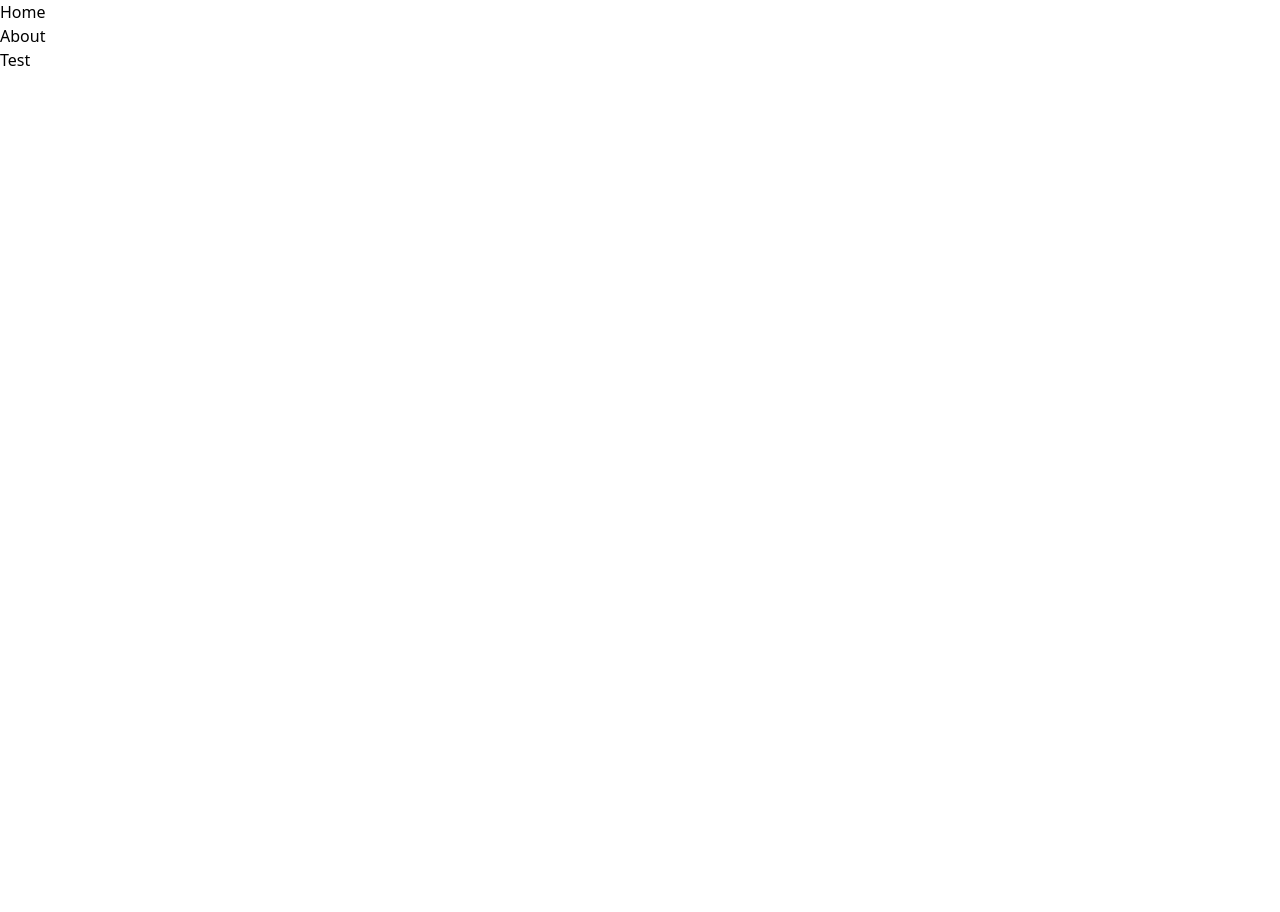
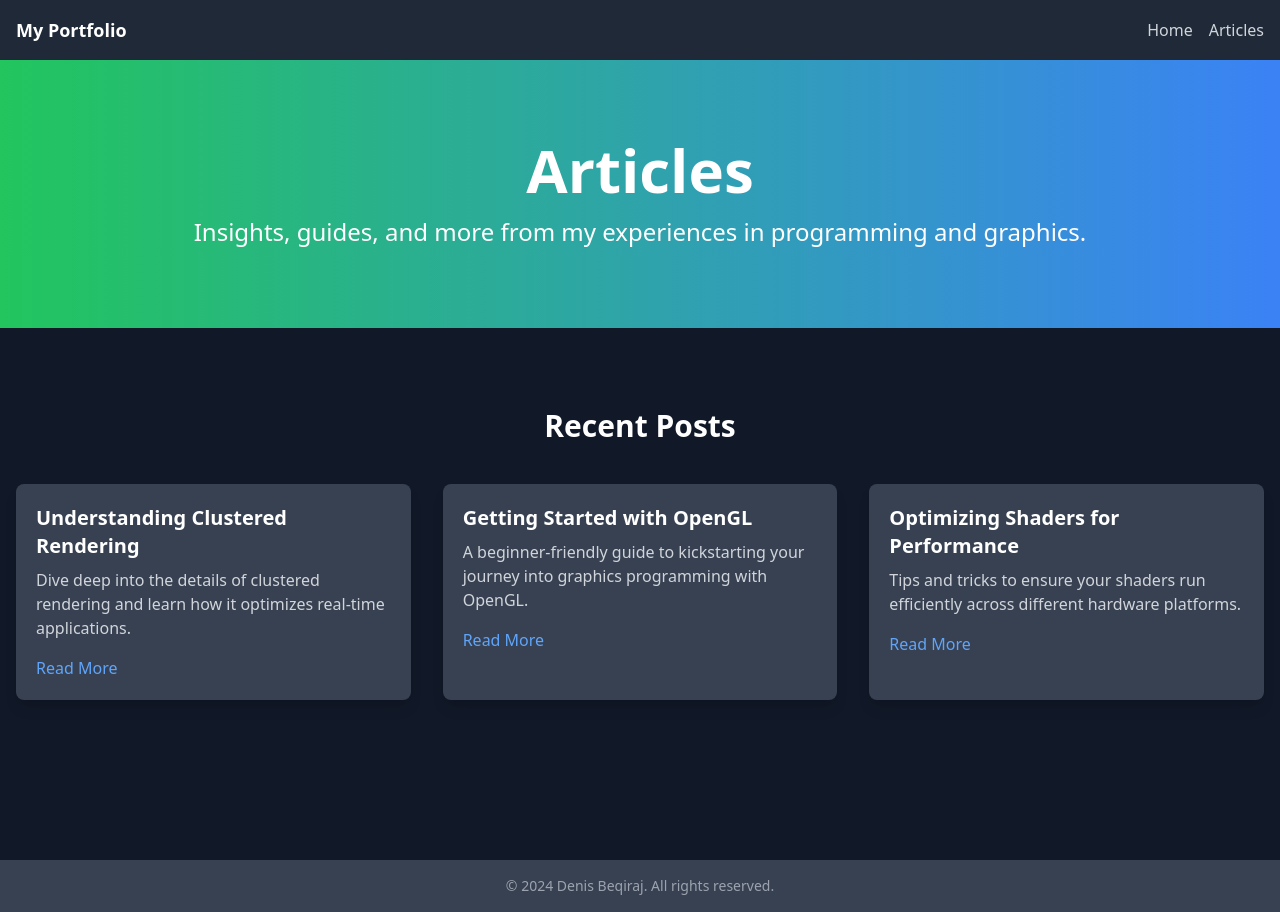
Before and after one commit to deni2312/deni2312.github.io, a React (Vite) app: page /deni2312.github.io/articles in a window 1280 px wide. Before the commit the page ends 800 px from the top, so only its background shows below. Built offline with nearby package versions, Linux system fonts and the light colour scheme.

Commit message:
Github Pages

```diff
--- a/src/App.tsx
+++ b/src/App.tsx
@@ -1,33 +1,48 @@
-import {
-  BrowserRouter as Router,
-  Routes,
-  Route,
-  Link
-} from "react-router-dom";
+import { BrowserRouter as Router, Routes, Route, Link } from "react-router-dom";
 import Site from "./Site";
 import ArticlesPage from "./ArticlesPage";
 
 export default function App() {
   return (
     <Router>
-      <div>
-        <nav>
-          <ul>
+      <div className="min-h-screen bg-gray-900 text-white">
+        <header className="bg-gray-800 py-4">
+          <nav className="container mx-auto px-4 flex justify-between items-center">
+            <h1 className="text-lg font-bold text-white">My Portfolio</h1>
+            <ul className="flex space-x-4">
               <li>
-              <Link to="/deni2312.github.io/">Home</Link>
+                <Link
+                  to="/deni2312.github.io/"
+                  className="text-gray-300 hover:text-white"
+                >
+                  Home
+                </Link>
               </li>
               <li>
-              <Link to="/deni2312.github.io/articles">About</Link>
+                <Link
+                  to="/deni2312.github.io/articles"
+                  className="text-gray-300 hover:text-white"
+                >
+                  Articles
+                </Link>
               </li>
             </ul>
           </nav>
+        </header>
 
-        {/* Use Routes and Route with the element prop */}
+        <main>
           <Routes>
             <Route path="/deni2312.github.io/" element={<Site />} />
             <Route path="/deni2312.github.io/articles" element={<ArticlesPage />} />
             <Route path="*" element={<Site />} />
           </Routes>
+        </main>
+
+        <footer className="py-4 bg-gray-700 text-center">
+          <p className="text-sm text-gray-400">
+            © 2024 Denis Beqiraj. All rights reserved.
+          </p>
+        </footer>
       </div>
     </Router>
   );
--- a/src/ArticlesPage.tsx
+++ b/src/ArticlesPage.tsx
@@ -1,7 +1,66 @@
+import React from "react";
 
 function ArticlesPage() {
   return (
-    <h1>Test</h1>);
+    <div className="min-h-screen bg-gray-900 text-white font-sans">
+      <header className="bg-gradient-to-r from-green-500 to-blue-500 py-20">
+        <div className="container mx-auto px-4 text-center">
+          <h1 className="text-4xl md:text-6xl font-bold">Articles</h1>
+          <p className="mt-4 text-lg md:text-2xl">
+            Insights, guides, and more from my experiences in programming and
+            graphics.
+          </p>
+        </div>
+      </header>
+
+      <section className="py-20">
+        <div className="container mx-auto px-4">
+          <h2 className="text-3xl font-bold text-center mb-10">Recent Posts</h2>
+          <div className="grid grid-cols-1 sm:grid-cols-2 md:grid-cols-3 gap-8">
+            <div className="bg-gray-700 p-5 rounded-lg shadow-lg">
+              <h3 className="text-xl font-bold">Understanding Clustered Rendering</h3>
+              <p className="mt-2 text-gray-300">
+                Dive deep into the details of clustered rendering and learn how
+                it optimizes real-time applications.
+              </p>
+              <a
+                href="#"
+                className="mt-4 inline-block text-blue-400 hover:underline"
+              >
+                Read More
+              </a>
+            </div>
+            <div className="bg-gray-700 p-5 rounded-lg shadow-lg">
+              <h3 className="text-xl font-bold">Getting Started with OpenGL</h3>
+              <p className="mt-2 text-gray-300">
+                A beginner-friendly guide to kickstarting your journey into
+                graphics programming with OpenGL.
+              </p>
+              <a
+                href="#"
+                className="mt-4 inline-block text-blue-400 hover:underline"
+              >
+                Read More
+              </a>
+            </div>
+            <div className="bg-gray-700 p-5 rounded-lg shadow-lg">
+              <h3 className="text-xl font-bold">Optimizing Shaders for Performance</h3>
+              <p className="mt-2 text-gray-300">
+                Tips and tricks to ensure your shaders run efficiently across
+                different hardware platforms.
+              </p>
+              <a
+                href="#"
+                className="mt-4 inline-block text-blue-400 hover:underline"
+              >
+                Read More
+              </a>
+            </div>
+          </div>
+        </div>
+      </section>
+    </div>
+  );
 }
 
 export default ArticlesPage;
--- a/src/Site.tsx
+++ b/src/Site.tsx
@@ -129,13 +129,6 @@ function Site() {
           </form>
         </div>
       </section>
-
-      {/* Footer */}
-      <footer className="py-4 bg-gray-700 text-center">
-        <p className="text-sm text-gray-400">
-          © 2024 Denis Beqiraj. All rights reserved.
-        </p>
-      </footer>
     </div>
   );
 }
```
Lines whose indentation alone changed are shown as unchanged.
